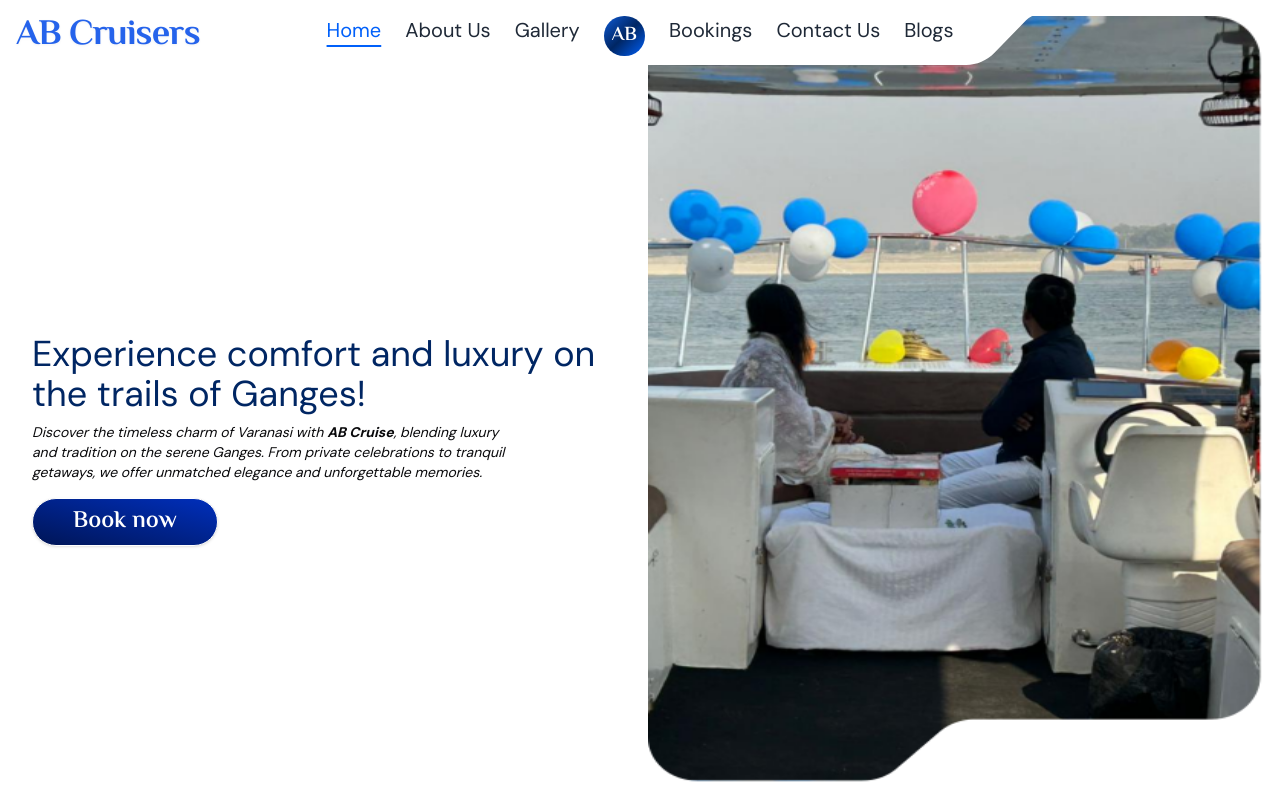
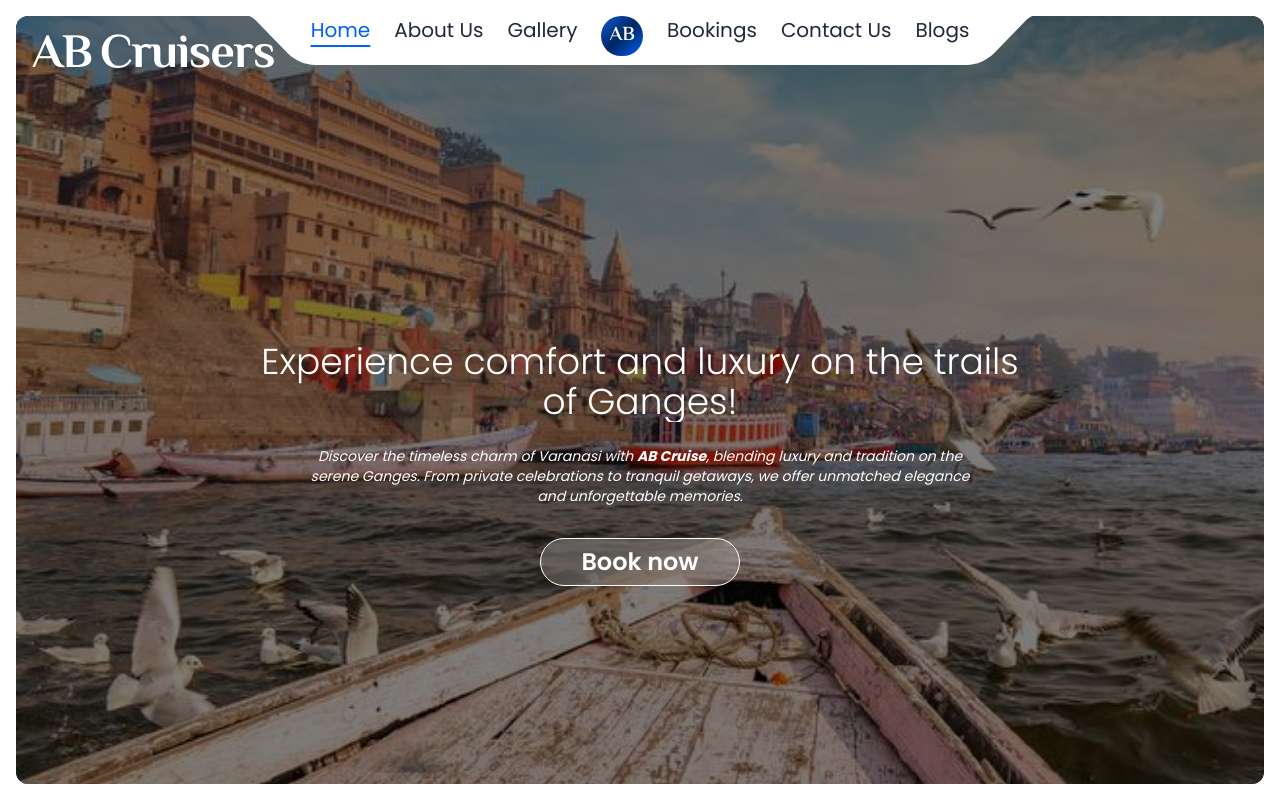
Before and after one commit to TheRDGroupOfIndustries/ab-cruise, a Next.js app: page / in a window 1280 px wide. Shown: the top 800 px of the page. Built offline with nearby package versions, Linux system fonts and the light colour scheme.

Commit message:
upd - hero, private charter

```diff
--- a/app/globals.css
+++ b/app/globals.css
@@ -112,6 +112,10 @@
   }
 }
 
+.goofyRigthEffect {
+  @apply relative z-0 overflow-hidden transition-all duration-500 before:absolute before:inset-0 before:-z-10 before:translate-x-[150%] before:translate-y-[150%] before:scale-[2.5] before:rounded-[100%] before:bg-gradient-to-r from-white/40 before:transition-transform before:duration-1000  hover:before:translate-x-[0%] hover:before:translate-y-[0%];
+}
+
 .waves {
   @apply absolute h-[120px] lg:h-[250px] bg-gradient-to-br from-[#0E5AD6] via-[#002663] to-[#0060FA] shadow-[inset_0_0_50px_rgba(0,0,0,0.5)] transition-[500ms] bottom-0 inset-x-0 before:animate-waves-before before:rounded-[44%] after:animate-waves-after after:rounded-[44%];
 }
--- a/app/layout.js
+++ b/app/layout.js
@@ -1,17 +1,17 @@
-import localFont from "next/font/local";
+// import localFont from "next/font/local";
 import "./globals.css";
-import { El_Messiri, DM_Sans } from "next/font/google";
+import { El_Messiri, DM_Sans, Poppins } from "next/font/google";
 
-const geistSans = localFont({
-  src: "../fonts/GeistVF.woff",
-  variable: "--font-geist-sans",
-  weight: "100 900",
-});
-const geistMono = localFont({
-  src: "../fonts/GeistMonoVF.woff",
-  variable: "--font-geist-mono",
-  weight: "100 900",
-});
+// const geistSans = localFont({
+//   src: "../fonts/GeistVF.woff",
+//   variable: "--font-geist-sans",
+//   weight: "100 900",
+// });
+// const geistMono = localFont({
+//   src: "../fonts/GeistMonoVF.woff",
+//   variable: "--font-geist-mono",
+//   weight: "100 900",
+// });
 
 const elMessiri = El_Messiri({
   weight: ["400", "500", "600", "700"],
@@ -25,6 +25,12 @@
   variable: "--font-dm-sans",
 });
 
+const poppins = Poppins({
+  weight: ["100", "200", "300", "400", "500", "600", "700", "800", "900"],
+  subsets: ["latin"],
+  variable: "--font-poppins",
+});
+
 export const metadata = {
   title: "AB Cruise",
   description: "AB Cruise",
@@ -33,7 +39,9 @@
 export default function RootLayout({ children }) {
   return (
     <html lang="en">
-      <body className={`${dmSans.className} ${elMessiri.variable} antialiased`}>
+      <body
+        className={`${dmSans.className} ${poppins.className} ${elMessiri.variable} antialiased`}
+      >
         {children}
       </body>
     </html>
--- a/components/home/sections/Hero.jsx
+++ b/components/home/sections/Hero.jsx
@@ -1,48 +1,80 @@
 "use client";
 
 import { useRouter } from "next/navigation";
-import Image from "next/image";
+// import Image from "next/image";
 import { motion } from "framer-motion";
 import { fadeIn, staggerContainer } from "@/lib/utils";
 import { Button } from "@/components/ui/button";
 import WordPullUp from "@/components/ui/word-pull-up";
-import BlurFade from "@/components/ui/blur-fade";
+// import BlurFade from "@/components/ui/blur-fade";
 
 const Hero = () => {
   const router = useRouter();
   const handleBook = () => router.push("/#booking-info");
+
   return (
-    <>
-      <motion.section
+    <section
       id="hero"
+      className="select-none relative w-full h-[55vh] md:h-[70vh] lg:h-screen p-4 overflow-hidden"
+    >
+      <motion.div
         variants={staggerContainer(0.2, 0.3)}
         initial="hidden"
         whileInView="show"
         viewport={{ once: false, amount: 0.25 }}
-        className="select-none relative w-full h-fit md:h-[70vh] lg:h-screen flex-between flex-col-reverse md:flex-row gap-4 p-2 md:p-4 overflow-hidden"
+        className="relative h-full w-full bg-black rounded-xl flex-cente animate-slide-up overflow-hidden"
+        // style={{
+        //   backgroundImage: "linear-gradient(165deg, #0E5AD6, #002663, #0060FA)",
+        // }}
       >
-        <div className="w-full h-full">
+        {/* <div class="waves z-10"></div> */}
+        <div class="absolute inset-0 bg-[url(/assets/hero.jpg)] bg-cover bg-no-repeat backdrop-filter backdrop-blur-xl z-[11] opacity-50 overflow-hidden"></div>
+
+        <div className="w-full h-full p-4 relative z-20">
           <WordPullUp
             words="AB Cruisers"
-            className="font-elMessiri text-blue-600 text-4xl md:text-4xl font-black"
+            className="font-elMessiri text-white text-4xl md:text-4xl xl:text-5xl font-black"
           />
-          <div className="w-full h-full flex flex-col justify-center gap-2 md:p-4 overflow-hidden">
+          {/* <WordPullUp
+            words="AB CRUISE"
+            className="font-elMessiri text-white text-3xl sm:text-4xl md:text-6xl lg:text-7xl xl:text-9xl 2xl:text-10xl font-black leading-tight tracking-wider"
+          /> */}
+          <div className="w-full h-full relative flex-center flex-col gap-4 text-white pt-8 2xl:pt-12 overflow-hidden">
+            <div className="w-fit max-w-3xl h-fit flex-center flex-col gap-4 lg:gap-6">
               <motion.p
                 variants={fadeIn("up", 0.5)}
-              className="font-dmSans text-[#002663] text-md md:text-3xl lg:text-4xl 2xl:text-5xl font-light leading-snug"
+                className="font-dmSans text-white text-md md:text-3xl lg:text-4xl 2xl:text-5xl text-center font-light leading-snug overflow-hidden"
               >
                 Experience comfort and luxury on the trails of Ganges!
               </motion.p>
               <motion.p
                 variants={fadeIn("up", 0.7)}
-              className="text-[10px] md:text-sm italic text-justif text-balance mb-2"
+                className="max-w-2xl text-[10px] md:text-sm italic text-center text-balanc mb-2 overflow-hidden"
               >
                 Discover the timeless charm of Varanasi with{" "}
                 <strong>AB Cruise</strong>, blending luxury and tradition on the
-              serene Ganges. From private celebrations to tranquil getaways, we
-              offer unmatched elegance and unforgettable memories.
+                serene Ganges. From private celebrations to tranquil getaways,
+                we offer unmatched elegance and unforgettable memories.
               </motion.p>
               <motion.div variants={fadeIn("up", 0.9)} className="">
+                <Button
+                  onClick={handleBook}
+                  size="lg"
+                  effect="shine"
+                  className="relative z-40 md:h-12 2xl:scale-125 2xl:mr-10 px-6 sm:px-8 md:px-10 border border-white text-white font-semibold bg-[#ffffff30] backdrop-blur-xl rounded-full text-base sm:text-xl md:text-2xl hover:border-none hover:bg-[#ffffff20] transition-all ease-in-out duration-300"
+                >
+                  Book now
+                </Button>
+              </motion.div>
+            </div>
+            {/* <div className="w-full">
+              <motion.p
+                variants={fadeIn("down", 0.5)}
+                className="font-dmSans text-white text-xl md:text-3xl lg:text-4xl 2xl:text-5xl font-light leading-snug mb-8"
+              >
+                Experience comfort and luxury on the trails of Ganges!
+              </motion.p>
+              <motion.div variants={fadeIn("up", 0.7)} className="">
                 <Button
                   onClick={handleBook}
                   size="lg"
@@ -51,27 +83,26 @@
                   Book now
                 </Button>
               </motion.div>
+            </div> */}
           </div>
-        </div>
-
-        <BlurFade
+          {/* <BlurFade
             delay={0.8}
             inView
             yOffset={40}
-          className="w-full h-full bg-transparent rounded-3xl overflow-hidden"
+            className="absolute z-30 left-0 bottom-0 w-full h-[80%] sm:h-[60%] md:h-[80%] xl:h-[95%] 2xl:h-[90%]"
           >
             <Image
-            src="/assets/heroBannerRectangle.png"
-            alt="PrivateCharter"
+              src="/assets/boat.png"
+              alt="AB Cruise Boat"
               width={1000}
               height={1000}
-            loading="eager"
-            objectFit="fill"
-            className="w-full h-full object-center"
+              priority
+              className="select-none w-full h-full object-contain"
             />
-        </BlurFade>
-      </motion.section>
-    </>
+          </BlurFade> */}
+        </div>
+      </motion.div>
+    </section>
   );
 };
 
--- a/components/ui/button.jsx
+++ b/components/ui/button.jsx
@@ -1,30 +1,45 @@
 import * as React from "react";
-import { Slot } from "@radix-ui/react-slot";
+import { Slot, Slottable } from "@radix-ui/react-slot";
 import { cva } from "class-variance-authority";
-
 import { cn } from "@/lib/utils";
 
 const buttonVariants = cva(
-  "inline-flex items-center justify-center whitespace-nowrap rounded-md select-none text-sm font-medium font-[family-name:var(--font-geist-mono)] transition-colors active:translate-y-0.5 disabled:active:translate-y-0 disabled:cursor-not-allowed disabled:opacity-50",
+  "font-poppins select-none inline-flex items-center justify-center gap-2 whitespace-nowrap rounded-md text-sm font-medium ring-offset-background transition-colors focus-visible:outline-none focus-visible:ring-2 focus-visible:ring-ring focus-visible:ring-offset-2 disabled:pointer-events-none disabled:opacity-50 [&_svg]:pointer-events-none [&_svg]:size-4 [&_svg]:shrink-0",
   {
     variants: {
       variant: {
-        default:
-          "bg-primary text-primary-foreground shadow hover:bg-primary/90",
+        default: "bg-primary text-primary-foreground hover:bg-primary/90",
         destructive:
-          "bg-destructive text-destructive-foreground shadow-sm hover:bg-destructive/90",
+          "bg-destructive text-destructive-foreground hover:bg-destructive/90",
         outline:
-          "border border-input bg-background shadow-sm hover:bg-accent hover:text-accent-foreground",
+          "border border-input bg-background hover:bg-accent hover:text-accent-foreground",
         secondary:
-          "bg-secondary text-secondary-foreground shadow-sm hover:bg-secondary/80",
+          "bg-secondary text-secondary-foreground hover:bg-secondary/80",
         ghost: "hover:bg-accent hover:text-accent-foreground",
         link: "text-primary underline-offset-4 hover:underline",
       },
+      effect: {
+        expandIcon: "group gap-0 relative",
+        ringHover:
+          "transition-all duration-300 hover:ring-2 hover:ring-primary/90 hover:ring-offset-2",
+        shine:
+          "before:animate-shine relative overflow-hidden before:absolute before:inset-0 before:rounded-[inherit] before:bg-[linear-gradient(45deg,transparent_25%,rgba(255,255,255,0.5)_50%,transparent_75%,transparent_100%)] before:bg-[length:250%_250%,100%_100%] before:bg-no-repeat background-position_0s_ease",
+        shineHover:
+          "relative overflow-hidden before:absolute before:inset-0 before:rounded-[inherit] before:bg-[linear-gradient(45deg,transparent_25%,rgba(255,255,255,0.5)_50%,transparent_75%,transparent_100%)] before:bg-[length:250%_250%,100%_100%] before:bg-[position:200%_0,0_0] before:bg-no-repeat before:transition-[background-position_0s_ease] hover:before:bg-[position:-100%_0,0_0] before:duration-1000",
+        gooeyRight:
+          "relative z-0 overflow-hidden transition-all duration-500 before:absolute before:inset-0 before:-z-10 before:translate-x-[150%] before:translate-y-[150%] before:scale-[2.5] before:rounded-[100%] before:bg-gradient-to-r from-white/40 before:transition-transform before:duration-1000  hover:before:translate-x-[0%] hover:before:translate-y-[0%]",
+        gooeyLeft:
+          "relative z-0 overflow-hidden transition-all duration-500 after:absolute after:inset-0 after:-z-10 after:translate-x-[-150%] after:translate-y-[150%] after:scale-[2.5] after:rounded-[100%] after:bg-gradient-to-l from-white/40 after:transition-transform after:duration-1000  hover:after:translate-x-[0%] hover:after:translate-y-[0%]",
+        underline:
+          "relative !no-underline after:absolute after:bg-primary after:bottom-2 after:h-[1px] after:w-2/3 after:origin-bottom-left after:scale-x-100 hover:after:origin-bottom-right hover:after:scale-x-0 after:transition-transform after:ease-in-out after:duration-300",
+        hoverUnderline:
+          "relative !no-underline after:absolute after:bg-primary after:bottom-2 after:h-[1px] after:w-2/3 after:origin-bottom-right after:scale-x-0 hover:after:origin-bottom-left hover:after:scale-x-100 after:transition-transform after:ease-in-out after:duration-300",
+      },
       size: {
-        default: "h-9 px-4 py-2",
-        sm: "h-8 rounded-md px-3 text-xs",
-        lg: "h-10 rounded-md px-8",
-        icon: "h-9 w-9",
+        default: "h-10 px-4 py-2",
+        sm: "h-9 rounded-md px-3",
+        lg: "h-11 rounded-md px-8",
+        icon: "h-10 w-10",
       },
     },
     defaultVariants: {
@@ -35,14 +50,46 @@
 );
 
 const Button = React.forwardRef(
-  ({ className, variant, size, asChild = false, ...props }, ref) => {
+  (
+    {
+      className,
+      variant,
+      effect,
+      size,
+      icon: Icon,
+      iconPlacement,
+      asChild = false,
+      ...props
+    },
+    ref
+  ) => {
     const Comp = asChild ? Slot : "button";
     return (
       <Comp
-        className={cn(buttonVariants({ variant, size, className }))}
+        className={cn(buttonVariants({ variant, effect, size, className }))}
         ref={ref}
         {...props}
-      />
+      >
+        {Icon &&
+          iconPlacement === "left" &&
+          (effect === "expandIcon" ? (
+            <div className="w-0 translate-x-[0%] pr-0 opacity-0 transition-all duration-200 group-hover:w-5 group-hover:translate-x-100 group-hover:pr-2 group-hover:opacity-100">
+              <Icon />
+            </div>
+          ) : (
+            <Icon />
+          ))}
+        <Slottable>{props.children}</Slottable>
+        {Icon &&
+          iconPlacement === "right" &&
+          (effect === "expandIcon" ? (
+            <div className="w-0 translate-x-[100%] pl-0 opacity-0 transition-all duration-200 group-hover:w-5 group-hover:translate-x-0 group-hover:pl-2 group-hover:opacity-100">
+              <Icon />
+            </div>
+          ) : (
+            <Icon />
+          ))}
+      </Comp>
     );
   }
 );
--- a/tailwind.config.js
+++ b/tailwind.config.js
@@ -11,6 +11,7 @@
       fontFamily: {
         elMessiri: "var(--font-el)",
         dmSans: "var(--font-dm-sans)",
+        poppins: "var(--font-poppins)",
       },
       colors: {
         background: "hsl(var(--background))",
@@ -60,6 +61,17 @@
         sm: "calc(var(--radius) - 4px)",
       },
       keyframes: {
+        shine: {
+          "0%": {
+            backgroundPosition: "200% 0",
+          },
+          "25%": {
+            backgroundPosition: "-200% 0",
+          },
+          "100%": {
+            backgroundPosition: "-200% 0",
+          },
+        },
         gradient: {
           "0%": {
             backgroundPosition: "0% 50%",
@@ -181,6 +193,7 @@
         },
       },
       animation: {
+        shine: "shine 3s ease-out infinite",
         gradient: "gradient 3s ease infinite",
         "fade-in": "fadeIn 0.8s ease-in-out",
         "slide-down": "slideDown 0.8s ease-in-out",
```
Also changed, not shown: components/home/sections/BookingInfo.jsx (+4 -4 lines), lib/HeroWaste.jsx (added, +78 -0 lines), public/assets/hero.jpg (added). Lines whose indentation alone changed are shown as unchanged.
